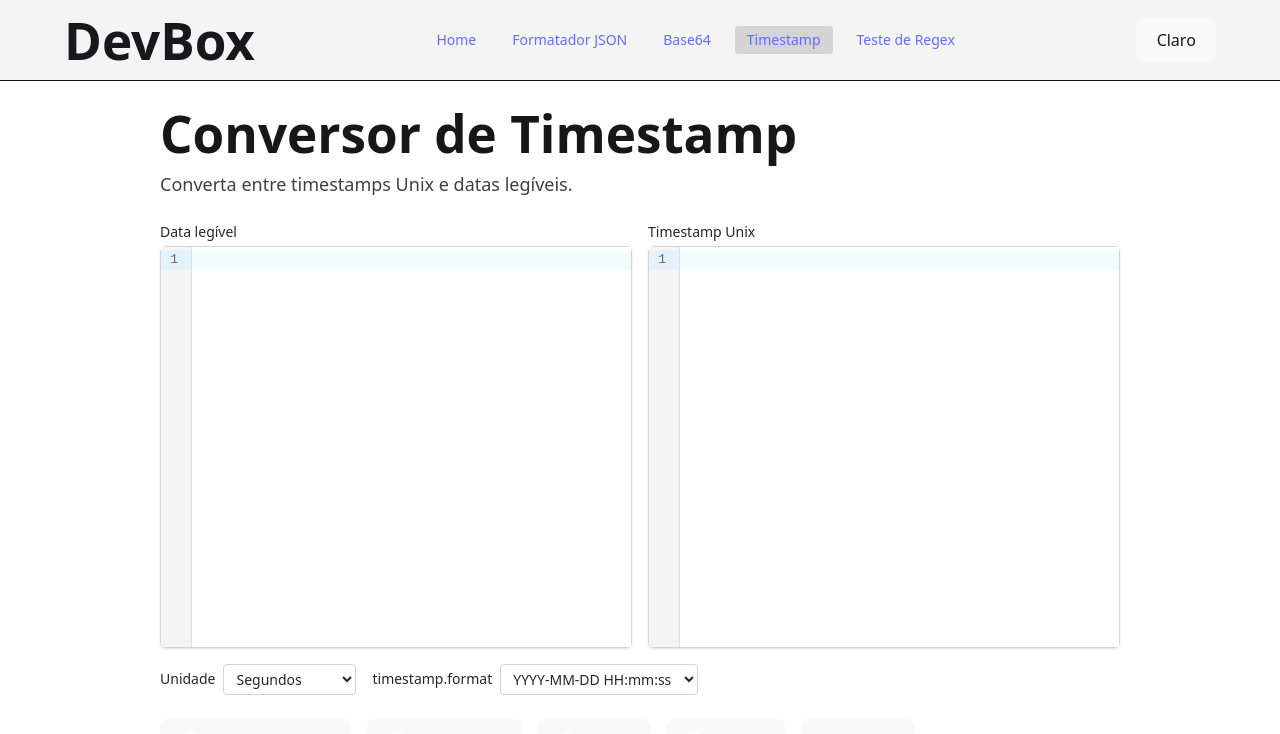
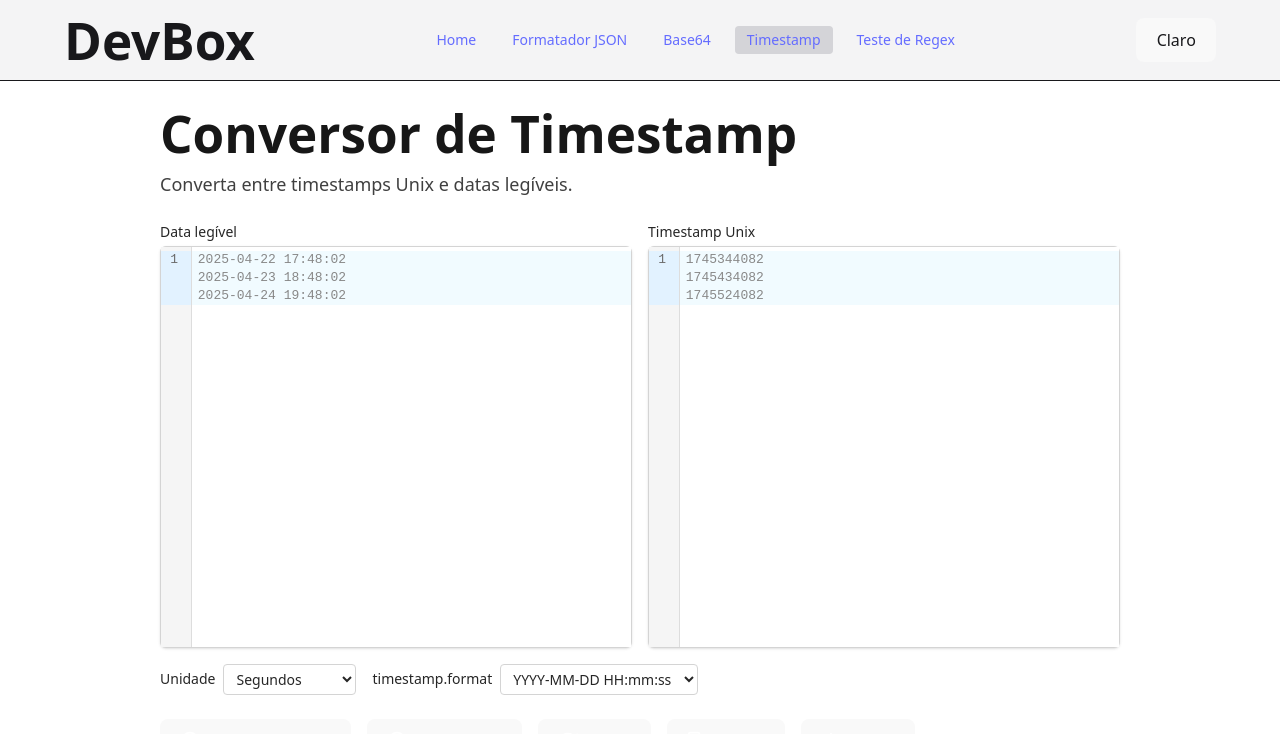
Before and after one commit to Elismar13/devbox, a React (Vite) app: page /timestamp in a window 1280 px wide. Shown: the top 734 px of the page. Built offline with nearby package versions, Linux system fonts and the light colour scheme.

Commit message:
feat: add placeholder generation for timestamp formats and integrate into TimestampTool

```diff
--- a/src/components/CodeEditor.tsx
+++ b/src/components/CodeEditor.tsx
@@ -4,6 +4,7 @@ import { oneDark } from '@codemirror/theme-one-dark'
 type CodeEditorProps = {
   label: string
   value: string
+  placeholder?: string
   onChange?: (value: string) => void
   readOnly?: boolean
   isDark: boolean
@@ -13,6 +14,7 @@ type CodeEditorProps = {
 export const CodeEditor = ({
   label,
   value,
+  placeholder,
   onChange,
   readOnly = false,
   isDark,
@@ -31,6 +33,7 @@ export const CodeEditor = ({
           extensions={extensions}
           theme={isDark ? oneDark : 'light'}
           onChange={onChange}
+          placeholder={placeholder}
           style={{ whiteSpace: 'pre', overflow: 'auto', width: '100%' }}
         />
       </div>
--- a/src/pages/TimestampTool.tsx
+++ b/src/pages/TimestampTool.tsx
@@ -9,6 +9,7 @@ import { FiClock, FiCopy, FiDownload, FiRefreshCw } from 'react-icons/fi'
 import { EditorView } from 'codemirror'
 import dayjs from 'dayjs'
 import customParseFormat from 'dayjs/plugin/customParseFormat'
+import { generatePlaceholder } from '../utils/timestamp'
 
 const PRESET_FORMATS = [
   'YYYY-MM-DD HH:mm:ss',
@@ -36,12 +37,7 @@ export default function TimestampTool() {
   const currentFormat =
     selectedFormat === 'custom' ? customFormat : selectedFormat
 
-  const now = dayjs()
-  const exampleReadable = now.format(currentFormat)
-  const exampleTimestamp =
-    format === 'milliseconds'
-      ? now.valueOf().toString()
-      : Math.floor(now.valueOf() / 1000).toString()
+  const { exampleReadable, exampleTimestamp } = generatePlaceholder(selectedFormat, customFormat, format);
 
   const handleToTimestamp = () => {
     try {
--- /dev/null
+++ b/src/utils/timestamp.ts
@@ -0,0 +1,22 @@
+import dayjs from "dayjs"
+
+export const generatePlaceholder = (selectedFormat: string, customFormat: string, format: string) => {
+  const dynamicFormat =
+    selectedFormat === 'custom' ? customFormat : selectedFormat
+
+  const now = dayjs()
+  const samples = [now.subtract(1, 'day').subtract(1, 'hour'),
+     now,
+     now.add(1, 'day').add(1, 'hour')]
+
+  const exampleReadable = samples.map((d) => d.format(dynamicFormat)).join('\n')
+  const exampleTimestamp = samples
+    .map((d) =>
+      format === 'milliseconds'
+        ? d.valueOf().toString()
+        : Math.floor(d.valueOf() / 1000).toString()
+    )
+    .join('\n')
+
+  return { exampleReadable, exampleTimestamp }
+}
```
